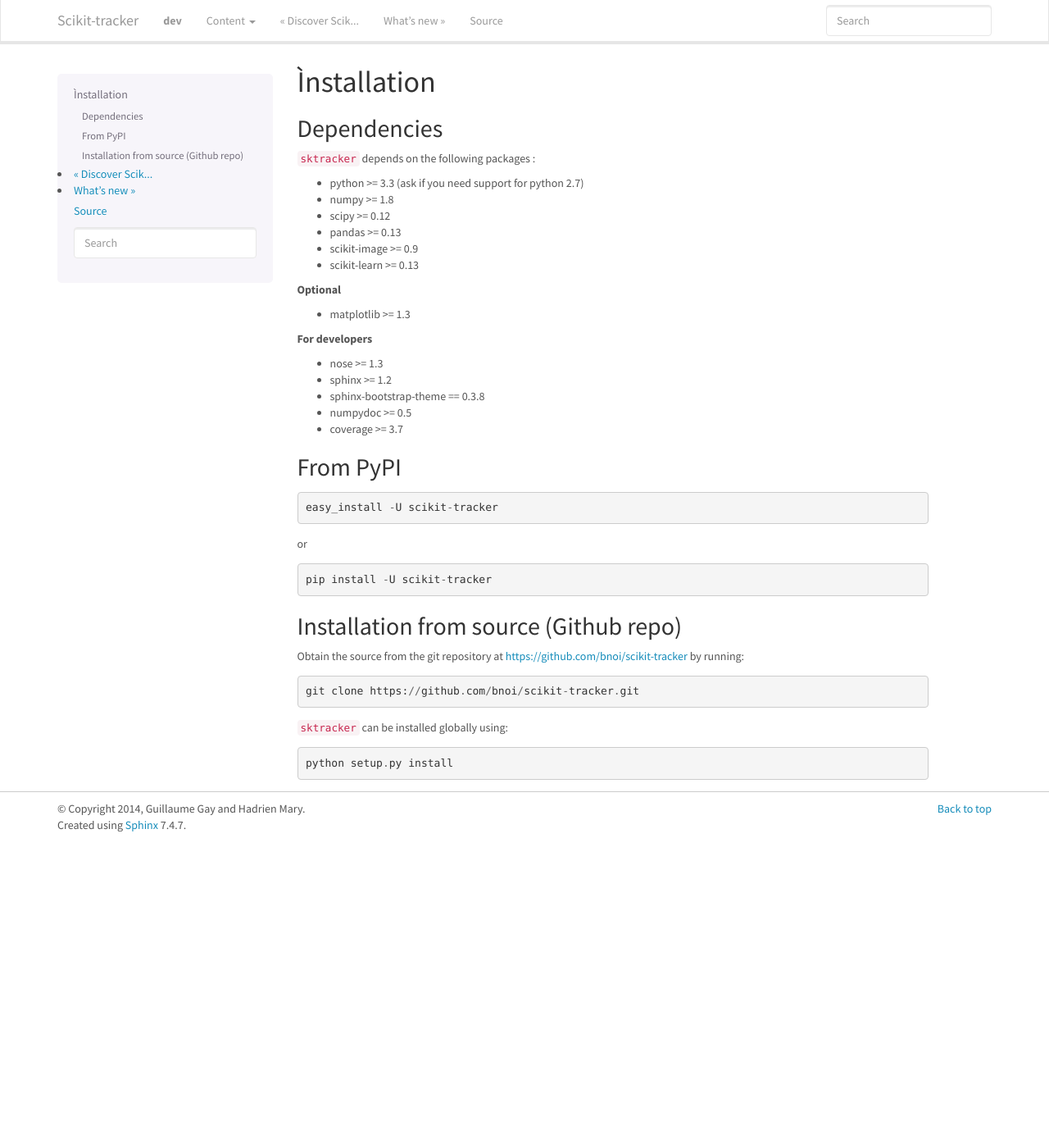
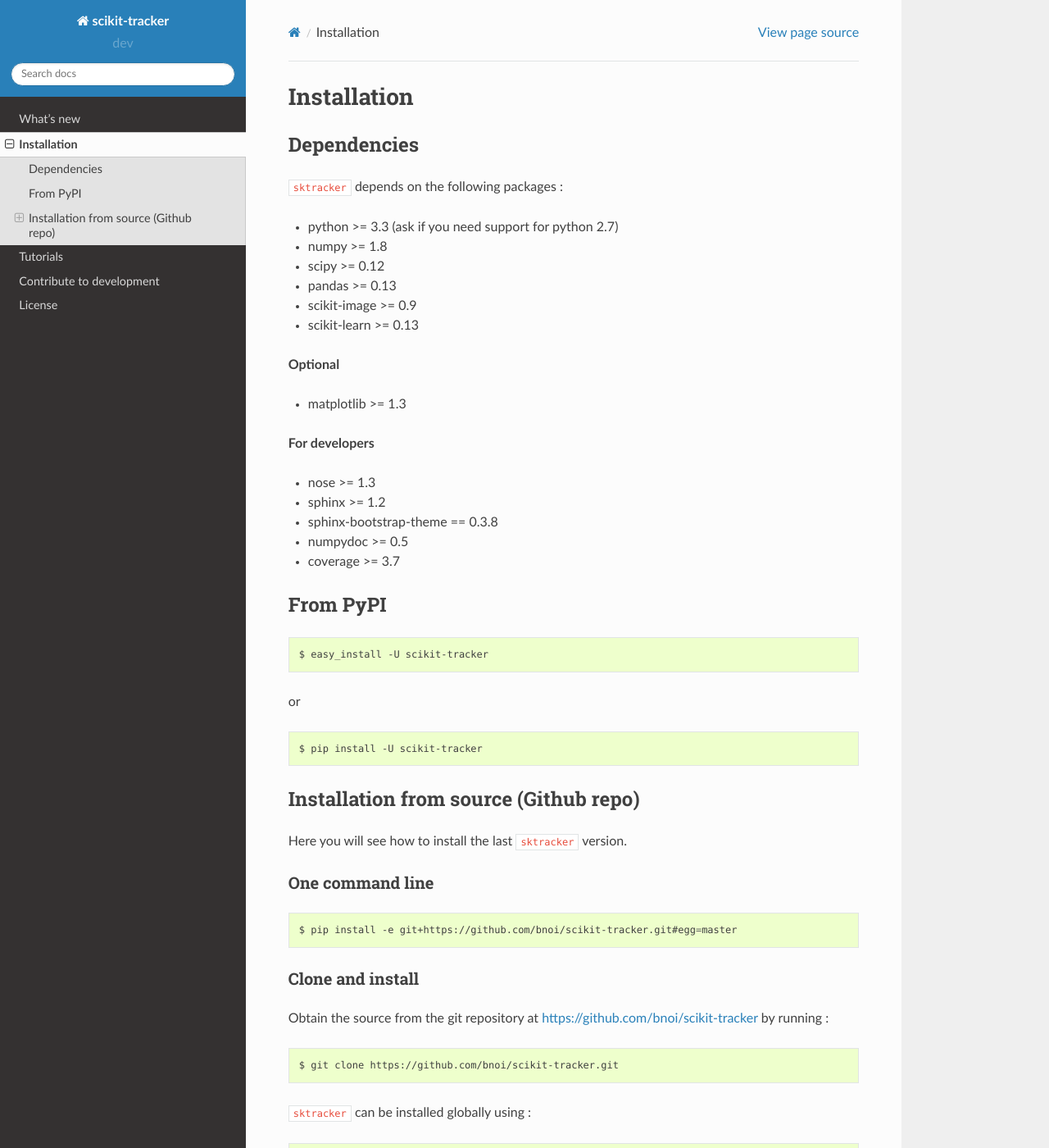
Before and after one commit to bnoi/scikit-tracker, a Sphinx documentation site: the page built from doc/source/install.txt, in a window 1280 px wide and 1400 px high. Shown: the whole window at 82% size. Built offline with Sphinx 7.4.7 and the Read the Docs theme 2.0.0, drawn with Linux system fonts in a browser that asks for light colours; pages that are not in the unit, such as notebooks, are missing from menus; some of the changed text lies outside the part shown.

Commit message:
New documentation theme: sphinx_rtd_theme

```diff
--- a/doc/source/conf.py
+++ b/doc/source/conf.py
@@ -26,12 +26,12 @@
 # Import numpydoc
 sys.path.append(os.path.join(curpath, '..', 'extensions', 'numpydoc'))
 
-# Import sphinx_bootstrap_theme
-sys.path.append(os.path.join(curpath, '..', 'extensions', 'sphinx-bootstrap-theme'))
-import sphinx_bootstrap_theme
-
 # Import sktracker
 sys.path.append(os.path.join(curpath, '..', '..'))
+
+# Import theme
+sys.path.append(os.path.join(curpath, '..', 'extensions', 'sphinx_rtd_theme'))
+import sphinx_rtd_theme
 
 # -- General configuration ------------------------------------------------
 
@@ -123,7 +123,7 @@
 
 # The theme to use for HTML and HTML Help pages.  See the documentation for
 # a list of builtin themes.
-html_theme = 'bootstrap'
+html_theme = "sphinx_rtd_theme"
 
 # Theme options are theme-specific and customize the look and feel of a theme
 # further.  For a list of options available for each theme, see the
@@ -131,7 +131,7 @@
 #html_theme_options = {}
 
 # Add any paths that contain custom themes here, relative to this directory.
-html_theme_path = sphinx_bootstrap_theme.get_html_theme_path()
+html_theme_path = [sphinx_rtd_theme.get_html_theme_path()]
 
 # The name for this set of Sphinx documents.  If None, it defaults to
 # "<project> v<release> documentation".
@@ -297,74 +297,3 @@
 # Numpy extensions
 # -----------------------------------------------------------------------------
 numpydoc_show_class_members = False
-
-# -----------------------------------------------------------------------------
-# Sphinx Bootstrap Theme configuration
-# -----------------------------------------------------------------------------
-
-# (Optional) Logo. Should be small enough to fit the navbar (ideally 24x24).
-# Path should be relative to the ``_static`` files directory.
-html_logo = ""
-
-# Theme options are theme-specific and customize the look and feel of a
-# theme further.
-html_theme_options = {
-    # Navigation bar title. (Default: ``project`` value)
-    'navbar_title': "Scikit-tracker",
-
-    # Tab name for entire site. (Default: "Site")
-    'navbar_site_name': "Content",
-
-    # A list of tuples containing pages or urls to link to.
-    # Valid tuples should be in the following forms:
-    #    (name, page)                 # a link to a page
-    #    (name, "/aa/bb", 1)          # a link to an arbitrary relative url
-    #    (name, "http://example.com", True) # arbitrary absolute url
-    # Note the "1" or "True" value above as the third argument to indicate
-    # an arbitrary url.
-    'navbar_links': [
-        #("Examples", "examples"),
-        #("Link", "http://example.com", True),
-    ],
-
-    # Render the next and previous page links in navbar. (Default: true)
-    'navbar_sidebarrel': True,
-
-    # Render the current pages TOC in the navbar. (Default: true)
-    'navbar_pagenav': False,
-
-    # Global TOC depth for "site" navbar tab. (Default: 1)
-    # Switching to -1 shows all levels.
-    'globaltoc_depth': 2,
-
-    # Include hidden TOCs in Site navbar?
-    #
-    # Note: If this is "false", you cannot have mixed ``:hidden:`` and
-    # non-hidden ``toctree`` directives in the same page, or else the build
-    # will break.
-    #
-    # Values: "true" (default) or "false"
-    'globaltoc_includehidden': "true",
-
-    # HTML navbar class (Default: "navbar") to attach to <div> element.
-    # For black navbar, do "navbar navbar-inverse"
-    'navbar_class': "navbar navbar-inverse",
-
-    # Fix navigation bar to top of page?
-    # Values: "true" (default) or "false"
-    'navbar_fixed_top': "true",
-
-    # Location of link to source.
-    # Options are "nav" (default), "footer" or anything else to exclude.
-    'source_link_position': "nav",
-
-    # Bootswatch (http://bootswatch.com/) theme.
-    #
-    # Options are nothing with "" (default) or the name of a valid theme
-    # such as "amelia" or "cosmo".
-    'bootswatch_theme': "lumen",
-
-    # Choose Bootstrap version.
-    # Values: "3" (default) or "2" (in quotes)
-    'bootstrap_version': "3",
-}
--- a/doc/source/install.txt
+++ b/doc/source/install.txt
@@ -1,4 +1,4 @@
-Ìnstallation
+Installation
 =============
 
 Dependencies
@@ -28,24 +28,40 @@
 From PyPI
 ---------
 
-::
+.. code-block:: sh
 
-  easy_install -U scikit-tracker
+  $ easy_install -U scikit-tracker
 
 or
 
-::
+.. code-block:: sh
 
-  pip install -U scikit-tracker
+  $ pip install -U scikit-tracker
 
 Installation from source (Github repo)
 --------------------------------------
 
+Here you will see how to install the last ``sktracker`` version.
+
+One command line
+~~~~~~~~~~~~~~~~
+
+.. code-block:: sh
+
+    $ pip install -e git+https://github.com/bnoi/scikit-tracker.git#egg=master
+
+Clone and install
+~~~~~~~~~~~~~~~~~
+
 Obtain the source from the git repository at `https://github.com/bnoi/scikit-tracker
-<https://github.com/bnoi/scikit-tracker>`_ by running::
+<https://github.com/bnoi/scikit-tracker>`_ by running :
 
-  git clone https://github.com/bnoi/scikit-tracker.git
+.. code-block:: sh
 
-``sktracker`` can be installed globally using::
+  $ git clone https://github.com/bnoi/scikit-tracker.git
 
-  python setup.py install
+``sktracker`` can be installed globally using :
+
+.. code-block:: sh
+
+  $ python setup.py install
```
Also changed, not shown: doc/source/index.txt (+11 -35 lines), .gitmodules, doc/source/_templates/layout.html (line endings or trailing spaces).
